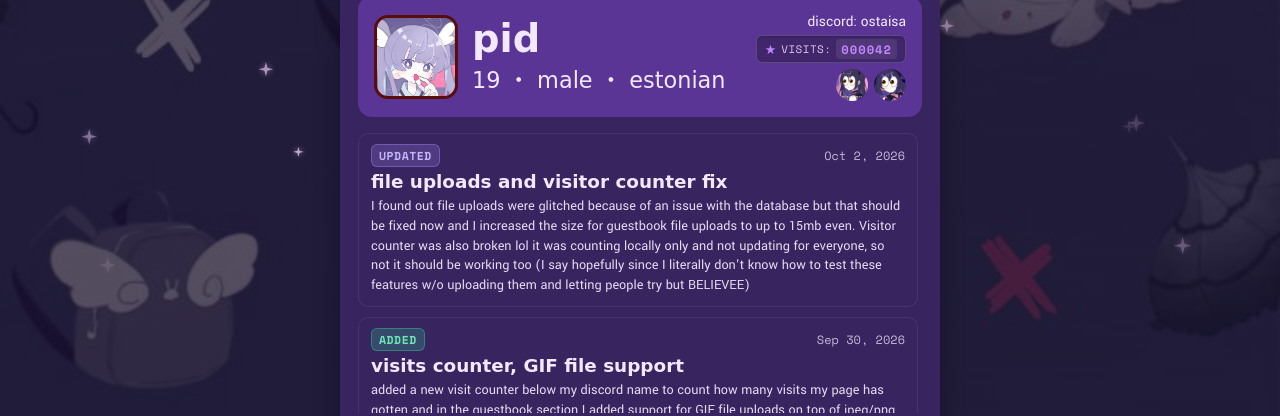
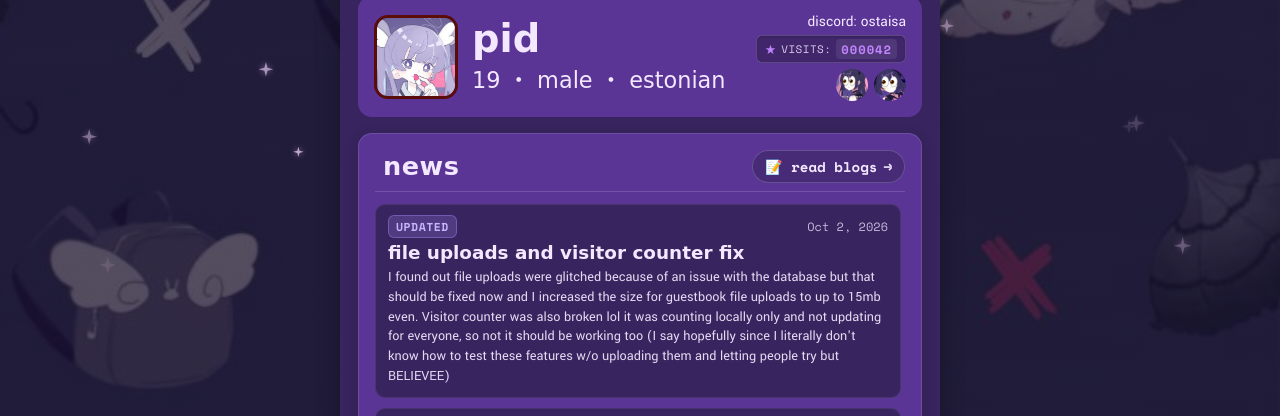
Before and after one commit to pidginpid/pidginpid.github.io, a website: page index.html in a window 1280 px wide. Shown: the part 332-748 px from the top of the page. Drawn offline with nearby package versions, Linux system fonts and the light colour scheme; no server answers; a web font is replaced by a local one.

Commit message:
feat: add news and changelog section to homepage
Introduce a news section with a blog navigation link to improve content discoverability.

```diff
--- a/index.html
+++ b/index.html
@@ -62,6 +62,17 @@
           </div>
 
           <!-- News & Changelog Section -->
+          <section class="news-box" id="newsSection" aria-label="Website news and changelog">
+            <div class="news-box__header">
+              <div class="news-box__title">
+                <span class="news-box__icon"></span>
+                <h2 class="news-box__heading">news</h2>
+              </div>
+              <a class="news-box__blog-btn" href="blogs.html" title="View blogs">
+                <span>📝 read blogs</span>
+                <span class="news-arrow">→</span>
+              </a>
+            </div>
 
             <div class="news-box__list">
 
```
